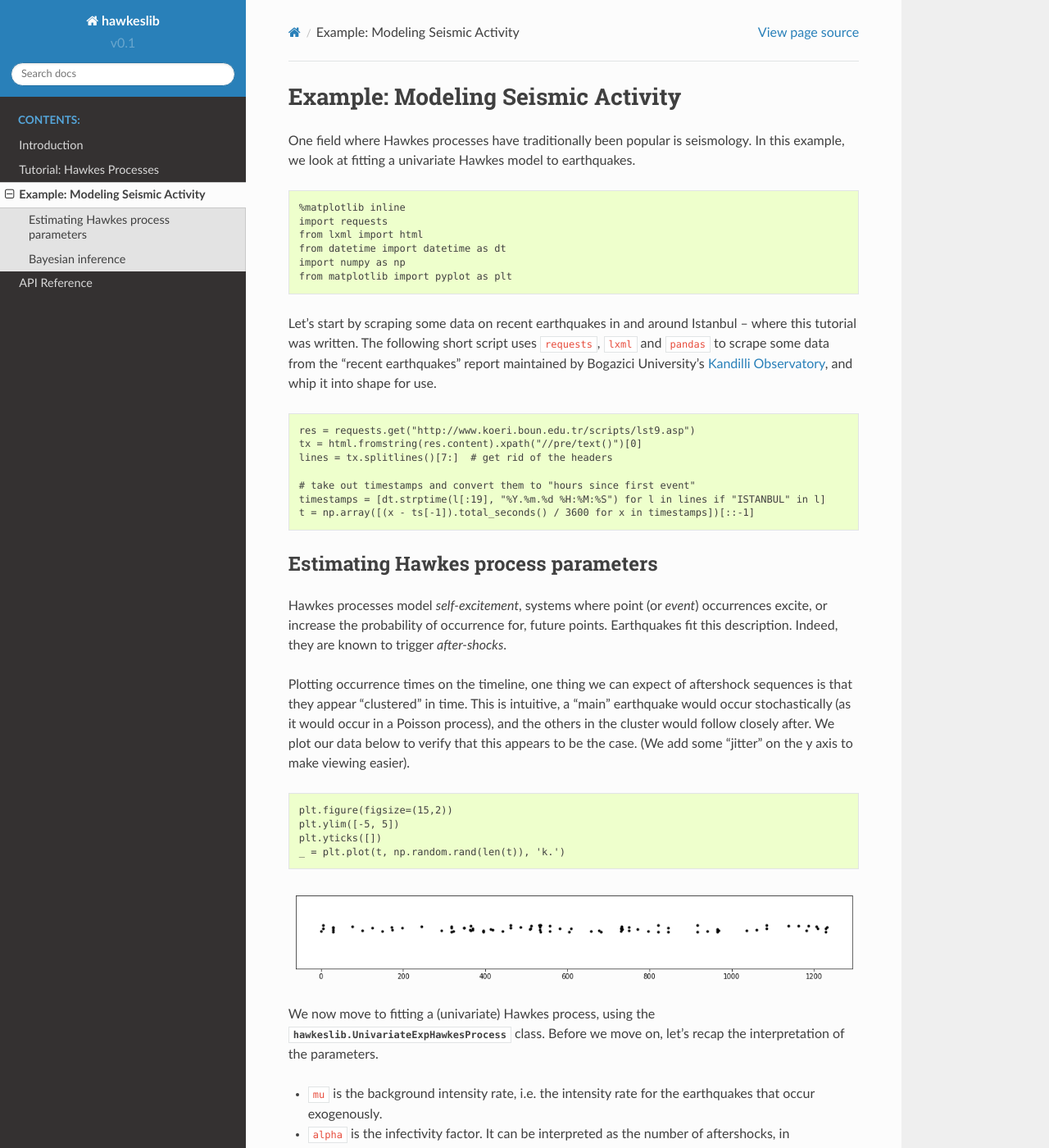
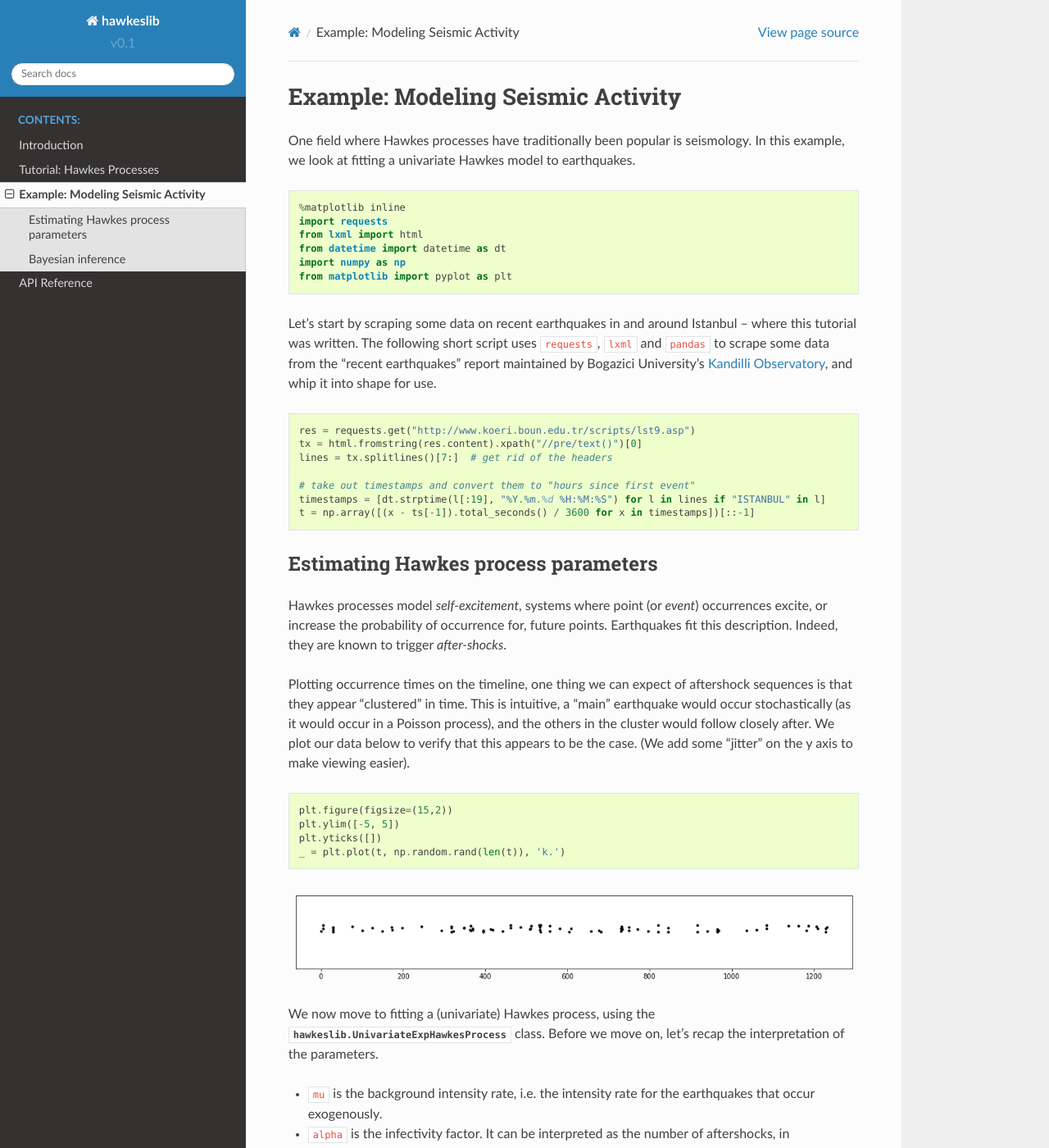
Before and after one commit to canerturkmen/hawkeslib, a Sphinx documentation site: the page built from docs/source/example.rst, in a window 1280 px wide and 1400 px high. Shown: the whole window at 82% size. Built offline with Sphinx 7.4.7 and the Read the Docs theme 2.0.0, drawn with Linux system fonts in a browser that asks for light colours; some of the changed text lies outside the part shown.

Commit message:
changed code-block designations for rendering in docs

```diff
--- a/docs/source/example.rst
+++ b/docs/source/example.rst
@@ -6,7 +6,7 @@ One field where Hawkes processes have traditionally been popular is
 seismology. In this example, we look at fitting a univariate Hawkes
 model to earthquakes.
 
-.. code-block:: ipython2
+.. code-block:: python
 
     %matplotlib inline
     import requests
@@ -22,7 +22,7 @@ uses ``requests``, ``lxml`` and ``pandas`` to scrape some data from the
 `Kandilli Observatory <http://www.koeri.boun.edu.tr>`__, and whip it
 into shape for use.
 
-.. code-block:: ipython2
+.. code-block:: python
 
     res = requests.get("http://www.koeri.boun.edu.tr/scripts/lst9.asp")
     tx = html.fromstring(res.content).xpath("//pre/text()")[0]
@@ -47,7 +47,7 @@ occur in a Poisson process), and the others in the cluster would follow
 closely after. We plot our data below to verify that this appears to be
 the case. (We add some "jitter" on the y axis to make viewing easier).
 
-.. code-block:: ipython2
+.. code-block:: python
 
     plt.figure(figsize=(15,2))
     plt.ylim([-5, 5])
@@ -74,7 +74,7 @@ on, let's recap the interpretation of the parameters.
 
 Let's fit the model.
 
-.. code-block:: ipython2
+.. code-block:: python
 
     %%time
     from hawkeslib import UnivariateExpHawkesProcess as UVHP
@@ -103,7 +103,7 @@ validation) for other data sets. Here, let's take a few samples from the
 "earthquake timeline" and use it to approximate the histogram for the
 number of tremors during a 24 hour time span in the city.
 
-.. code-block:: ipython2
+.. code-block:: python
 
     nr_shocks_sample = [len(uv.sample(24)) for x in range(100000)]
     _ = plt.hist(nr_shocks_sample, bins=20)
@@ -125,7 +125,7 @@ Below, we use ``hawkeslib`` and ``pymc3`` to sample from the posterior
 distribution of parameters ``mu``, ``alpha``, and ``theta``. We then
 present traceplots and "Bayesian credible intervals" for the parameters.
 
-.. code-block:: ipython2
+.. code-block:: python
 
     import pymc3 as pm
     from hawkeslib import BayesianUVExpHawkesProcess as BUVHP
@@ -145,7 +145,7 @@ present traceplots and "Bayesian credible intervals" for the parameters.
     Only one chain was sampled, this makes it impossible to run some convergence checks
 
 
-.. code-block:: ipython2
+.. code-block:: python
 
     _ = pm.traceplot(trace)
 
@@ -154,7 +154,7 @@ present traceplots and "Bayesian credible intervals" for the parameters.
 .. image:: output_12_0_ex.png
 
 
-.. code-block:: ipython2
+.. code-block:: python
 
     # compute the BCIs
     print pm.stats.quantiles(trace["alpha"], [2.5, 97.5])
```
Also changed, not shown: docs/source/tutorial.rst (+8 -8 lines).
